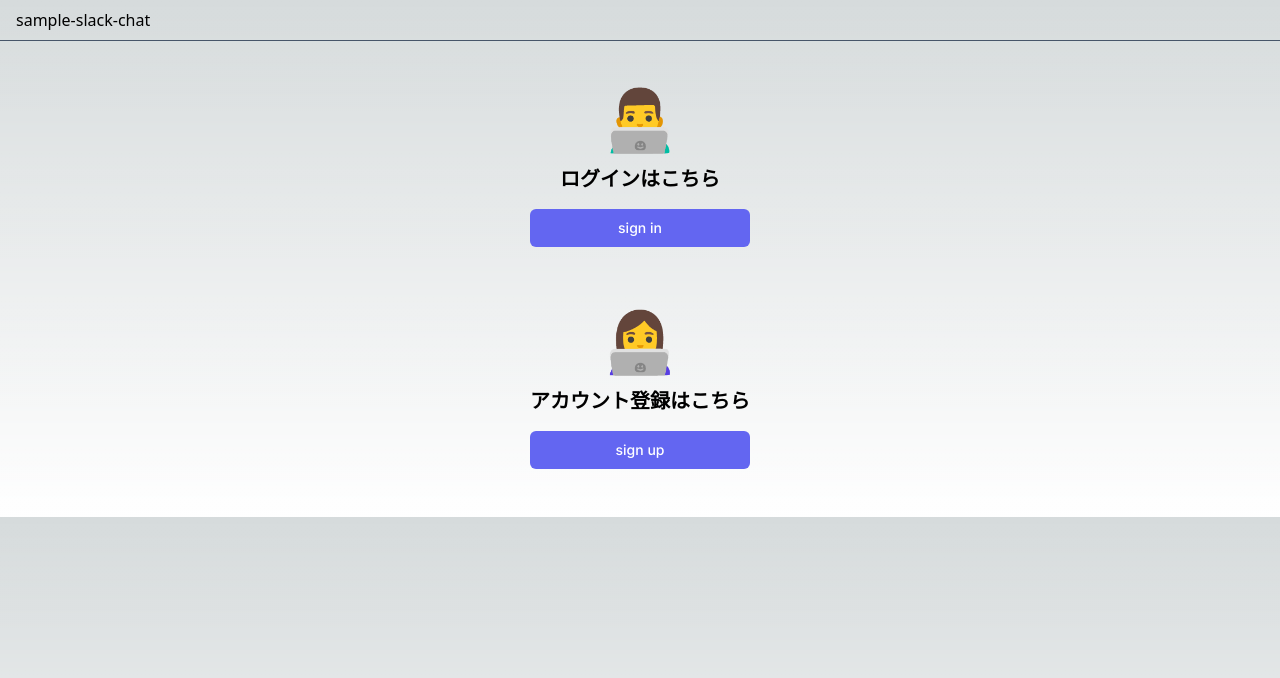
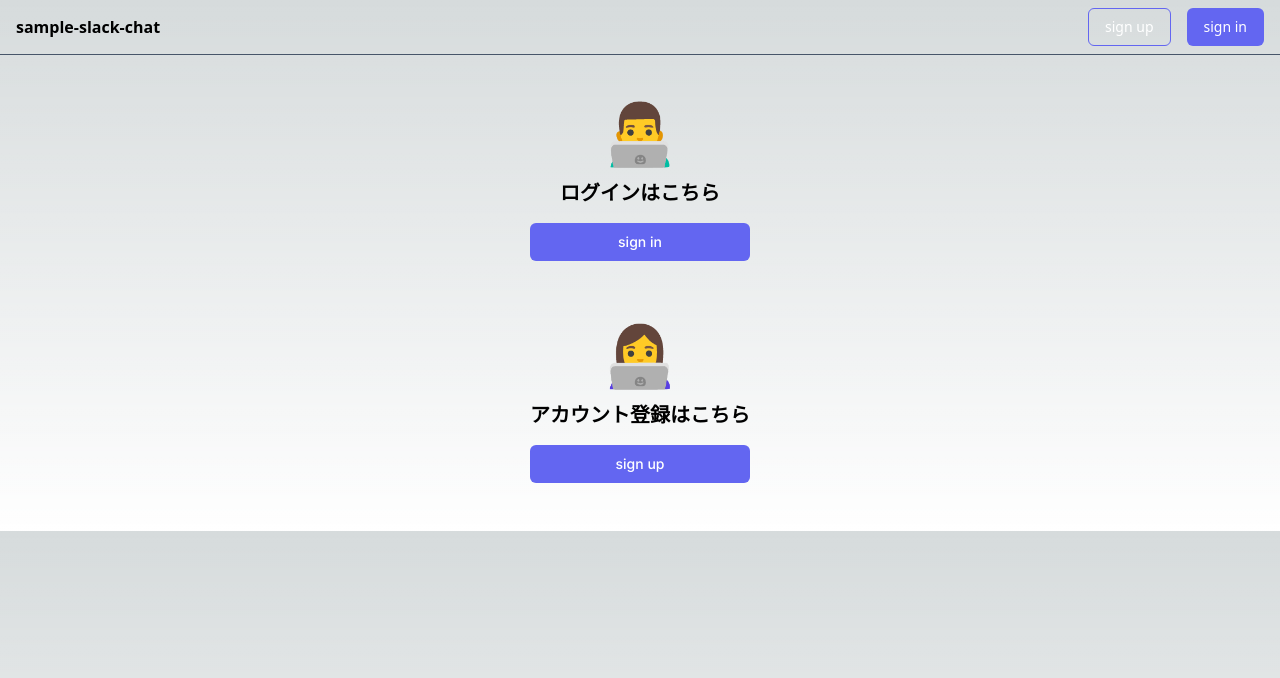
Before and after one commit to ryota0222/sample-slack-chat, a Next.js app: page / in a window 1280 px wide. Shown: the top 678 px of the page. Built offline with nearby package versions, Linux system fonts and the light colour scheme; no server answers.

Commit message:
feat: Add header of no authenticated

```diff
--- a/src/components/features/Header/index.tsx
+++ b/src/components/features/Header/index.tsx
@@ -2,12 +2,16 @@ import { signOut, useSession } from "next-auth/react";
 import React, { memo } from "react";
 import { UserProfile } from "./components/UserProfile";
 import { Spacer } from "../misc/Spacer";
+import { useRouter } from "next/router";
+import Link from "next/link";
 
 export const Header: React.FC = memo(() => {
   const { status } = useSession();
   return (
     <header className="w-screen flex px-4 py-2 border-b border-slate-600 gap-4 items-center">
-      <span>sample-slack-chat</span>
+      <Link href="/">
+        <span className="font-bold">sample-slack-chat</span>
+      </Link>
       {/* ローディング中 */}
       {status === "loading" && <></>}
       {/* 認証時 */}
@@ -25,7 +29,25 @@ export const Header: React.FC = memo(() => {
         </>
       )}
       {/* 未認証時 */}
-      {status === "unauthenticated" && <></>}
+      {status === "unauthenticated" && (
+        <>
+          <Spacer />
+          <Link
+            type="button"
+            className="inline-flex justify-center rounded-md border border-indigo-500 bg-transparent text-white px-4 py-2 text-sm font-medium hover:border-indigo-600 focus:outline-none focus-visible:ring-2 focus-visible:ring-blue-500 focus-visible:ring-offset-2"
+            href="/sign_up"
+          >
+            sign up
+          </Link>
+          <Link
+            type="button"
+            className="inline-flex justify-center rounded-md border border-transparent bg-indigo-500 px-4 py-2 text-sm font-medium hover:bg-indigo-600 focus:outline-none focus-visible:ring-2 focus-visible:ring-blue-500 focus-visible:ring-offset-2 text-white"
+            href="/sign_in"
+          >
+            sign in
+          </Link>
+        </>
+      )}
     </header>
   );
 });
```
